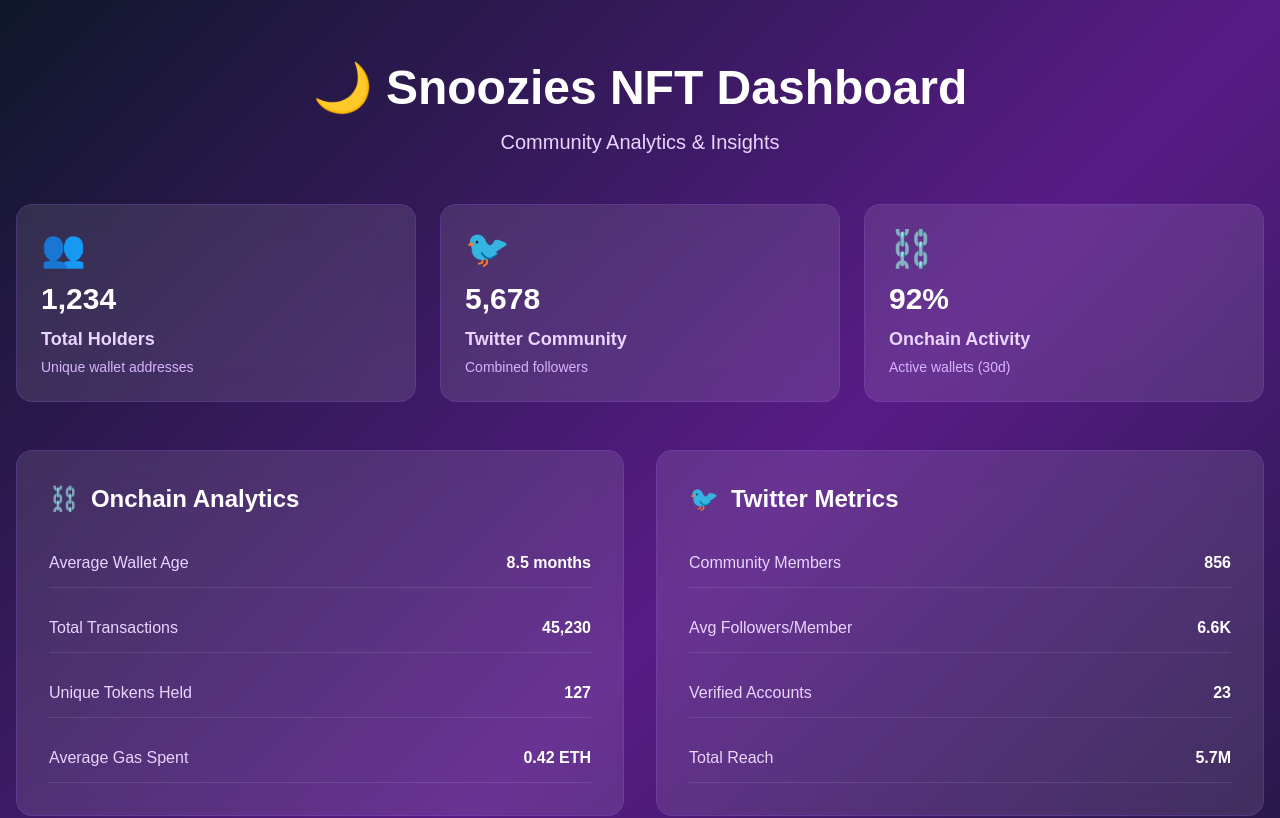
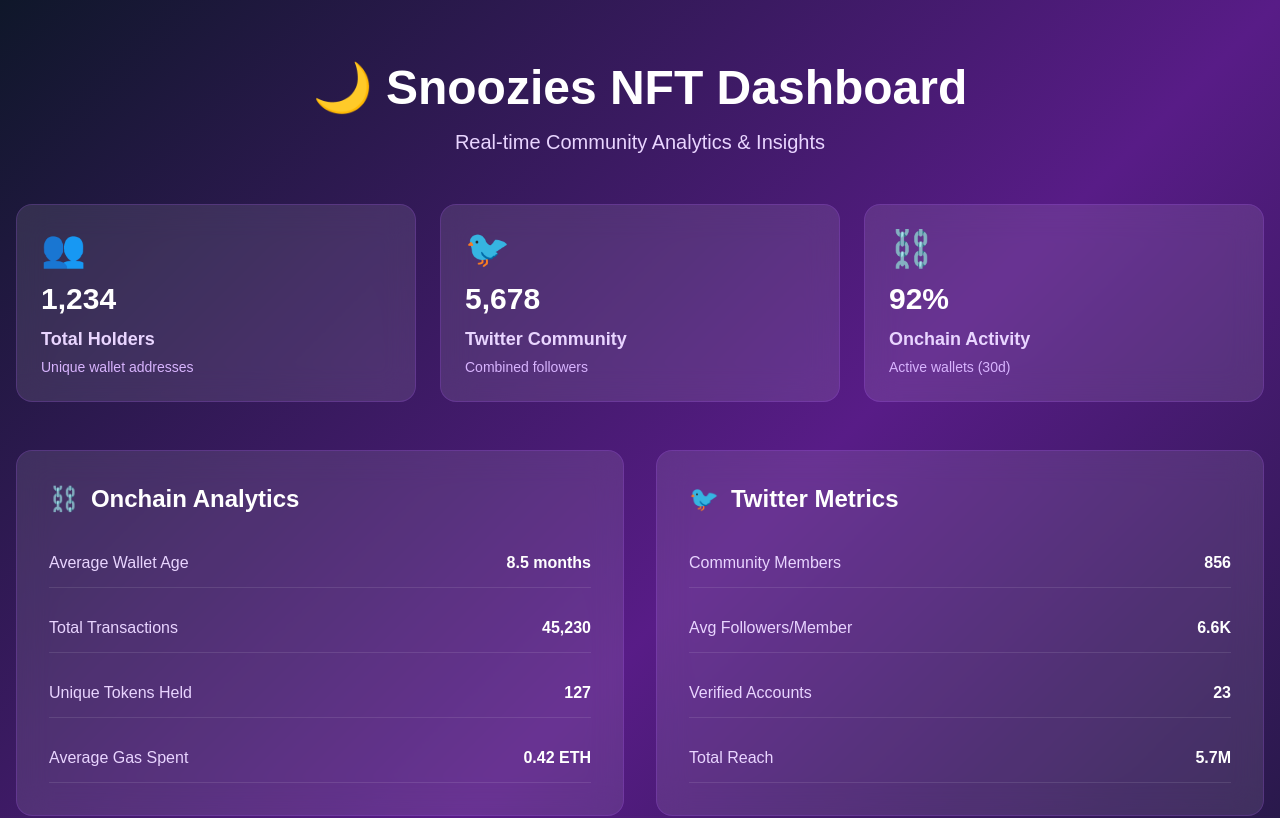
Before and after one commit to dontonon/seizoons, a Next.js app: page / in a window 1280 px wide. Shown: the top 818 px of the page. Built offline with nearby package versions, Linux system fonts and the light colour scheme.

Commit message:
chore: Update dashboard subtitle for deployment

```diff
--- a/app/page.tsx
+++ b/app/page.tsx
@@ -10,7 +10,7 @@ export default function Dashboard() {
             🌙 Snoozies NFT Dashboard
           </h1>
           <p className="text-xl text-purple-200">
-            Community Analytics & Insights
+            Real-time Community Analytics & Insights
           </p>
         </header>
 
```
